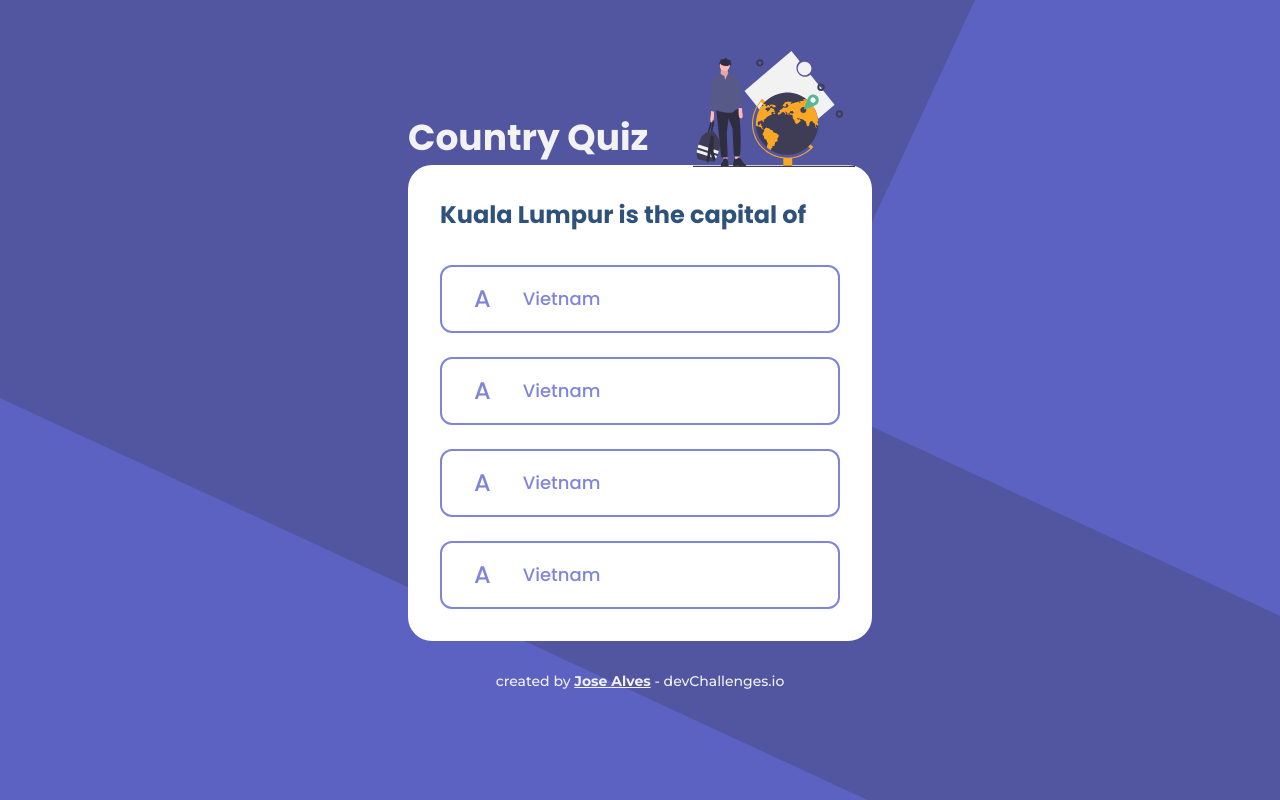
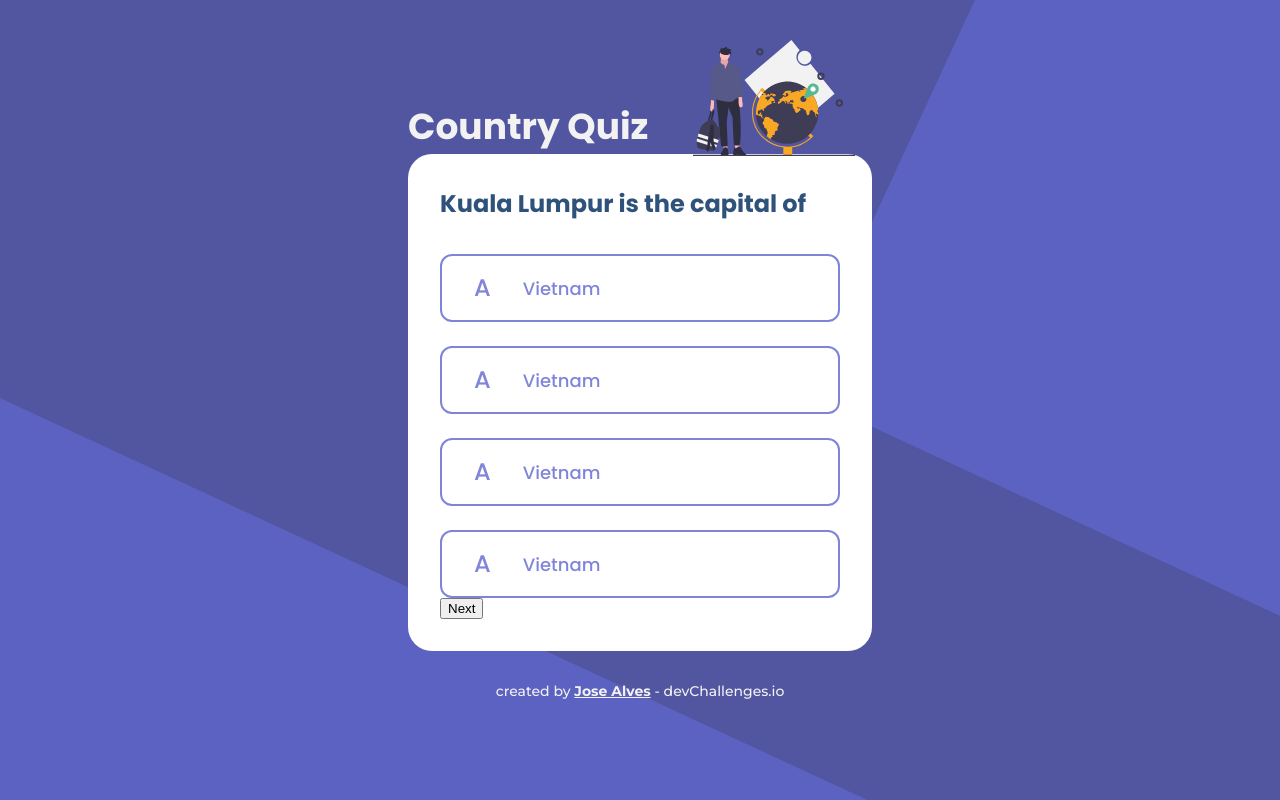
Before and after one commit to hitmaizer/quiz-game, a React (Create React App) app: page / in a window 1280 px wide. Built offline with nearby package versions, Linux system fonts and the light colour scheme.

Commit message:
jsx markup for next btn

```diff
--- a/src/components/Question.jsx
+++ b/src/components/Question.jsx
@@ -15,6 +15,9 @@ export default function Question() {
                     <Choice />
                     <Choice />
                 </div>
+                <button className="next__btn">
+                    <span className="btn__text">Next</span>
+                </button>
             </StyledCard>
         </div>
     )
```
